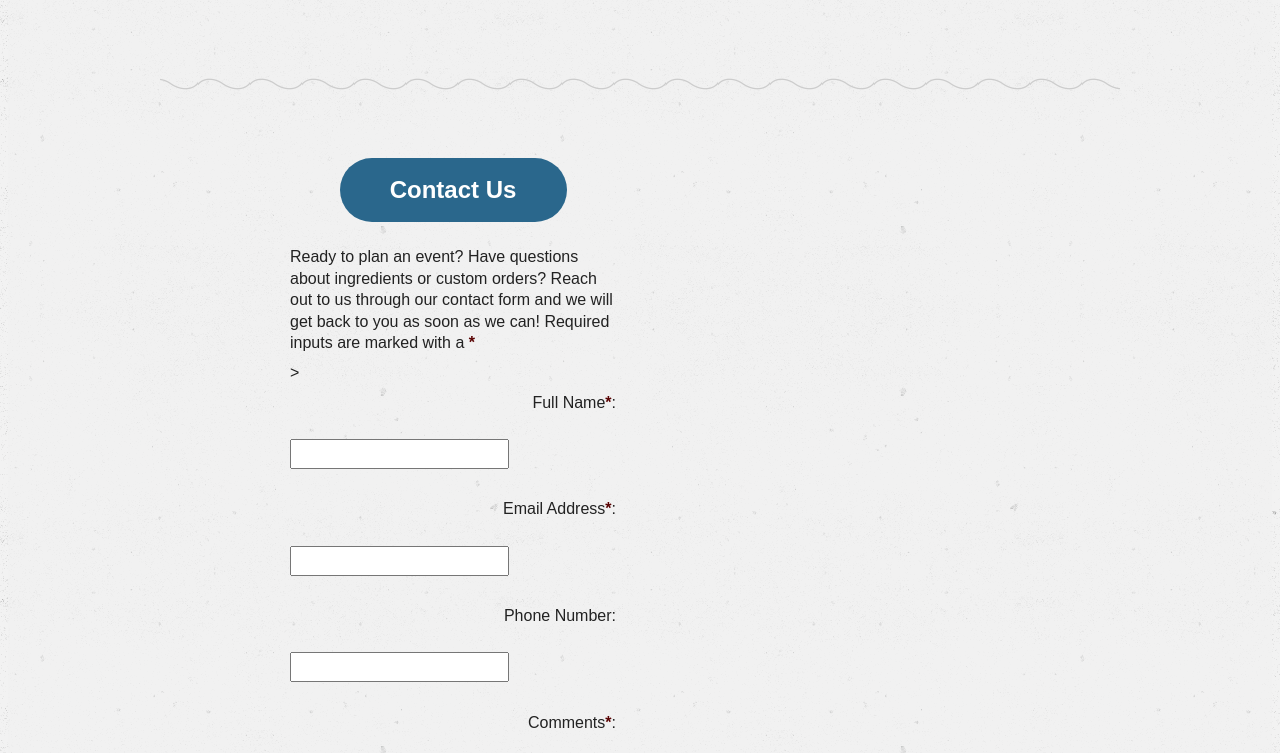
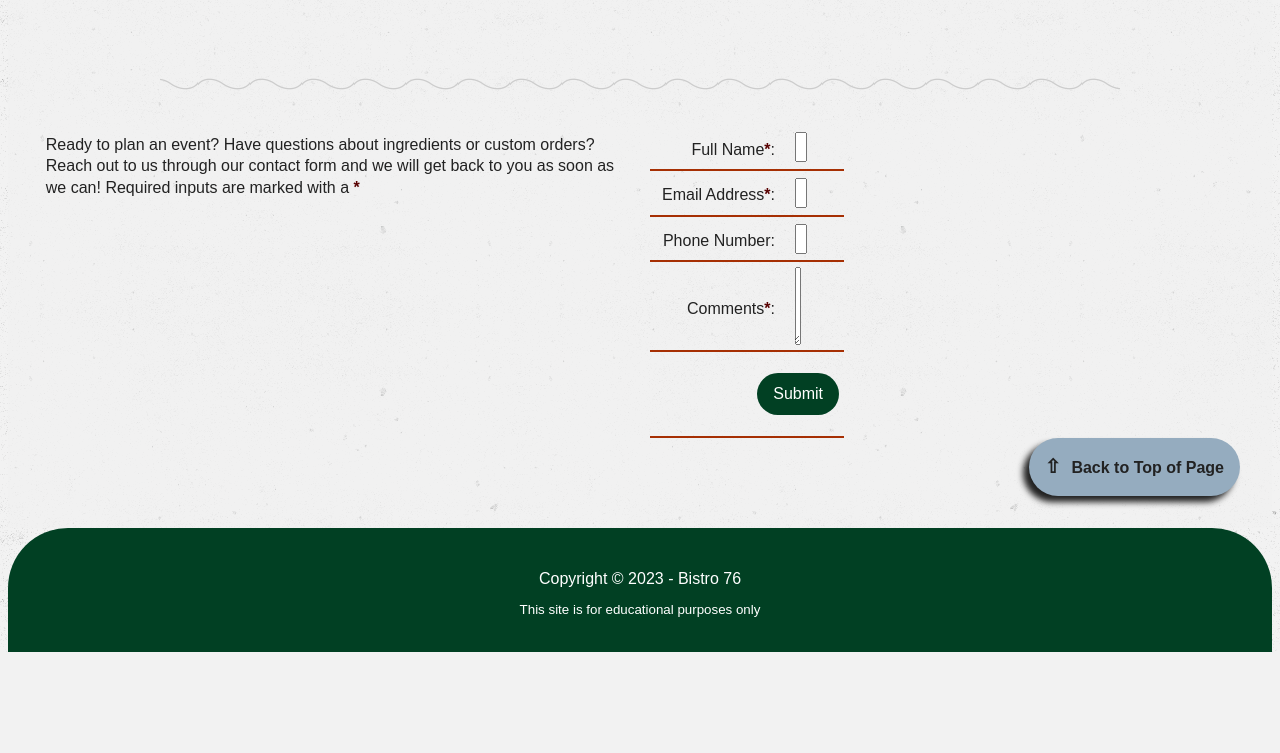
Before and after one commit to Cbencomo3/hw.3, a plain HTML site: page index.html in a window 1280 px wide. Shown: the part 1249-2002 px from the top of the page. After the commit the page ends 1901 px from the top, so only its background shows below. Drawn offline with Linux system fonts and the light colour scheme.

```diff
--- a/index.html
+++ b/index.html
@@ -88,24 +88,84 @@
 
             <div class="noodle-line"></div>
 
+            <style>
+                .contact-container {
+                    display: flex;
+                }
 
+                .contact-container .left {
+                    flex: 1;
+                    padding-right: 20px; /* Add spacing between left and right sections */
+                }
+
+                .contact-container .right {
+                    flex: 1;
+                }
+
+                /* Adjustments to the form layout */
+                .contact-container form {
+                    text-align: left; /* Align form elements to the left */
+                }
+
+                .contact-container form table {
+                    width: 100%; /* Ensure table occupies full width */
+                }
+
+                .contact-container form table td {
+                    padding: 5px; /* Add padding to table cells */
+                }
+
+                .contact-container form table td label {
+                    display: inline-block;
+                    width: 120px; /* Adjust label width as needed */
+                    text-align: right;
+                    margin-right: 10px;
+                }
+
+                .contact-container form table td input[type="text"],
+                .contact-container form table td input[type="email"],
+                .contact-container form table td input[type="tel"],
+                .contact-container form table td textarea {
+                    width: calc(100% - 130px); /* Adjust input width to fill remaining space */
+                }
+
+                .contact-container form table td:last-child {
+                    text-align: center; /* Align submit button to the center */
+                }
             </style>
-            <section id="contact" class="contact">
-            <section>
-                <h3>Contact Us</h3>
-                <p>Ready to plan an event? Have questions about ingredients or custom orders? Reach out to us through our contact form and we will get back to you as soon as we can! Required inputs are marked with a <span class="required">*</span></p>
 
-                <form action="https://wp.zybooks.com/form-viewer.php" method="post"></form>>
-                    <label for="my-name">Full Name<span class="required">*</span>:</label><br>
-                    <input type="text" id="my-name" name="my-name" required><br>
-                    <label for="my-email">Email Address<span class="required">*</span>:</label><br>
-                    <input type="email" id="my-email" name="my-email" required><br>
-                    <label for="my-phone">Phone Number:</label><br>
-                    <input type="tel" id="my-phone" name="my-phone"><br>
-                    <label for="my-comments">Comments<span class="required">*</span>:</label><br>
-                    <textarea id="my-comments" name="my-comments" rows="4" required></textarea><br>
-                    <input type="submit" value="Submit" id="my-submit" name="my-submit">
-                </form>
+            <div class="contact-container">
+                <div class="left">
+                    <p>Ready to plan an event? Have questions about ingredients or custom orders? Reach out to us through our contact form and we will get back to you as soon as we can! Required inputs are marked with a <span class="required">*</span></p>
+                </div>
+                <div class="right">
+                    <form action="https://wp.zybooks.com/form-viewer.php" method="post">
+                        <table>
+                            <tr>
+                                <td><label for="my-name">Full Name<span class="required">*</span>:</label></td>
+                                <td><input type="text" id="my-name" name="my-name" required></td>
+                            </tr>
+                            <tr>
+                                <td><label for="my-email">Email Address<span class="required">*</span>:</label></td>
+                                <td><input type="email" id="my-email" name="my-email" required></td>
+                            </tr>
+                            <tr>
+                                <td><label for="my-phone">Phone Number:</label></td>
+                                <td><input type="tel" id="my-phone" name="my-phone"></td>
+                            </tr>
+                            <tr>
+                                <td><label for="my-comments">Comments<span class="required">*</span>:</label></td>
+                                <td><textarea id="my-comments" name="my-comments" rows="4" required></textarea></td>
+                            </tr>
+                            <tr>
+                                <td colspan="2"><input type="submit" value="Submit" id="my-submit" name="my-submit"></td>
+                            </tr>
+                        </table>
+                    </form>
+                </div>
+            </div>
+
+
             </section>
             </section>
             <!-- BACK TO TOP BUTTON HERE -->
```
Also changed, not shown: menu.html (+30 -19 lines).
